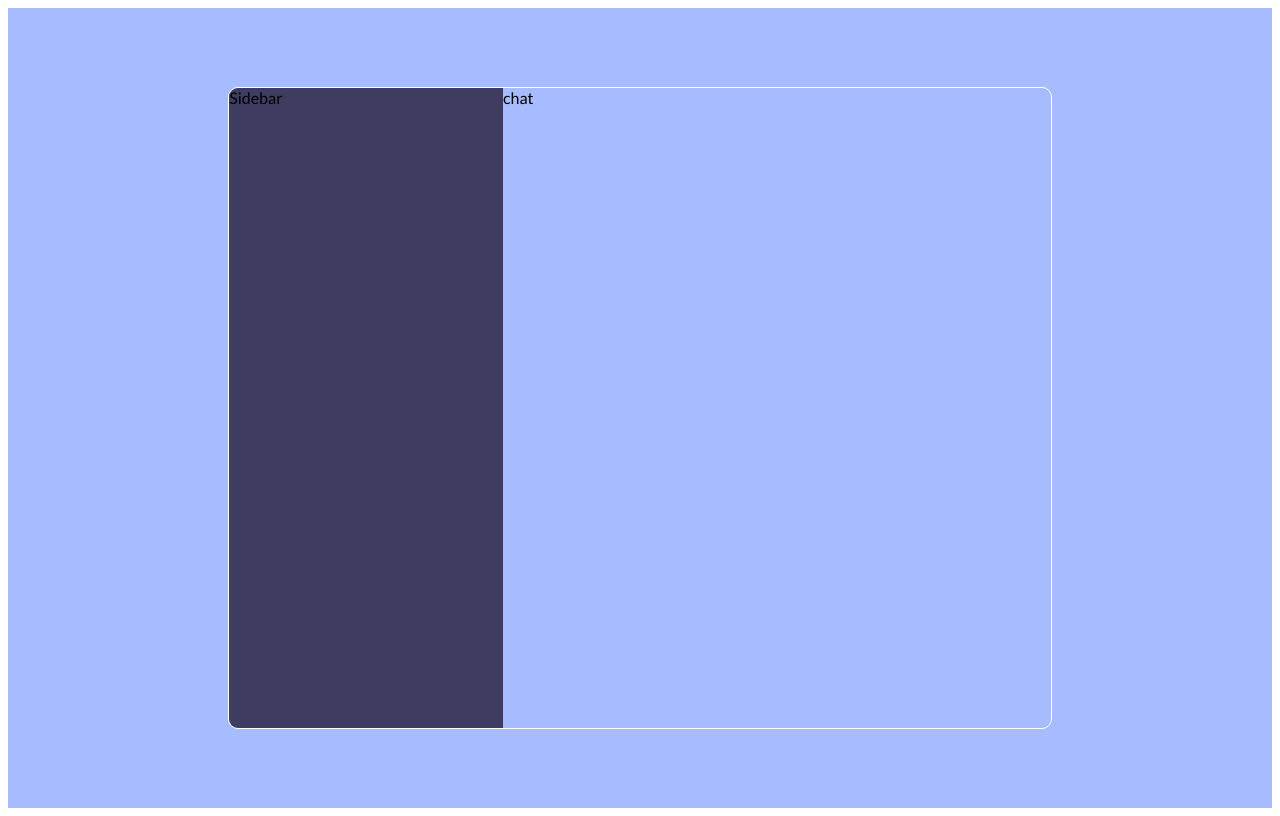
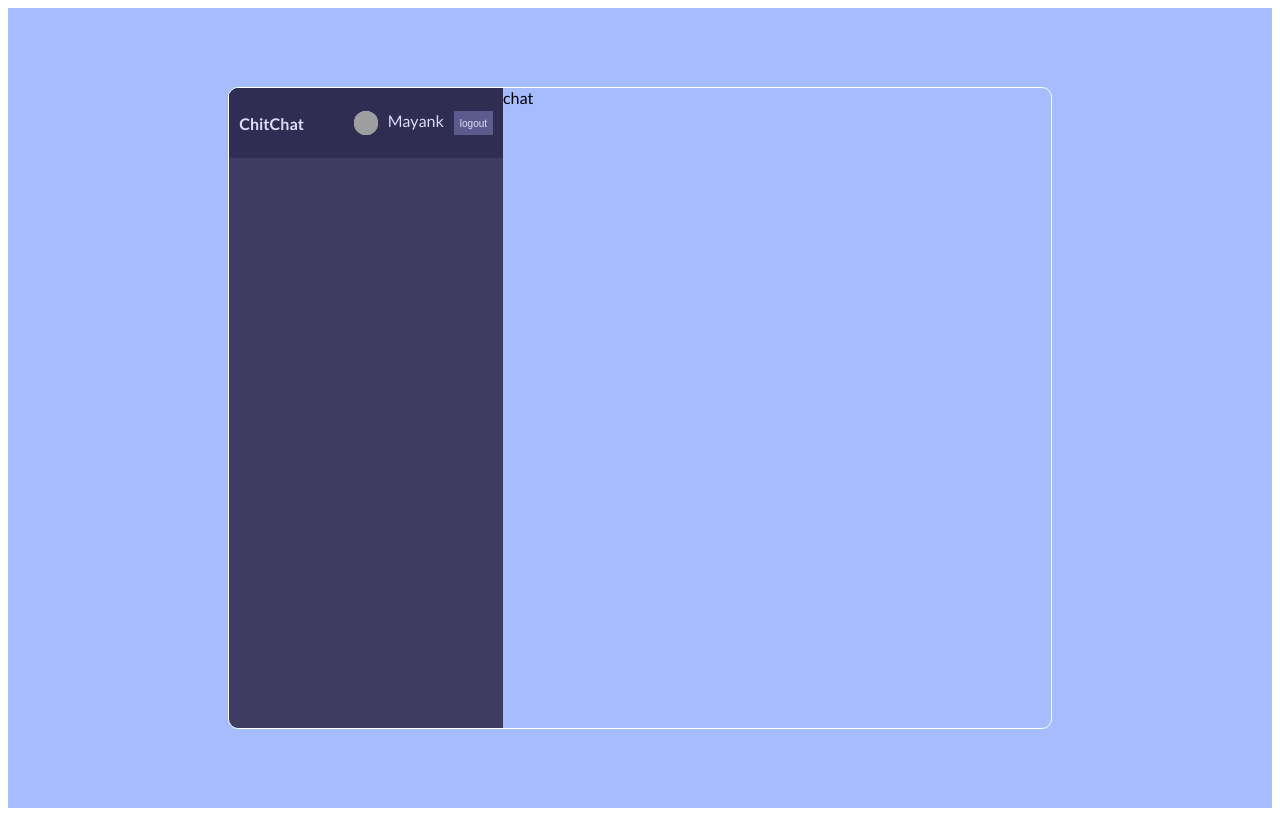
Before and after one commit to mayankmehta19032003/ChitChat, a React (Vite) app: page / in a window 1280 px wide. Built offline with nearby package versions, Linux system fonts and the light colour scheme; grey boxes are pictures that could not be loaded.

Commit message:
completed navbar

```diff
--- a/src/components/Navbar.jsx
+++ b/src/components/Navbar.jsx
@@ -2,8 +2,13 @@
 
 const Navbar = () => {
   return (
-    <div>
-
+    <div className='navbar'>
+      <span className="logo">ChitChat</span>
+      <div className="user">
+        <img src="https://images.pexels.com/photos/1212984/pexels-photo-1212984.jpeg?auto=compress&cs=tinysrgb&w=600" alt="" />
+        <span>Mayank</span>
+        <button>logout</button>
+      </div>
     </div>
   )
 }
--- a/src/components/Sidebar.jsx
+++ b/src/components/Sidebar.jsx
@@ -1,9 +1,10 @@
 import React from 'react'
+import Navbar from './Navbar';
 
 const Sidebar = () => {
   return (
     <div className='sidebar'>
-      Sidebar
+      <Navbar/>
     </div>
   )
 }
--- a/src/style.scss
+++ b/src/style.scss
@@ -99,6 +99,41 @@
         .sidebar{
             flex: 1;
             background-color: #3e3c61;
+
+            .navbar{
+                display: flex;
+                align-items: center;
+                background-color: #2f2d52;
+                height: 50px;
+                padding: 10px;
+                justify-content: space-between;
+                color: #ddddf7;
+
+                .logo{
+                    font-weight: bold;
+                }
+
+                .user{
+                    display: flex;
+                    gap: 10px;
+
+                    img{
+                        background-color: #ddddf7;
+                        height: 24px;
+                        width: 24px;
+                        border-radius: 50%;
+                        object-fit: cover;
+                    }
+
+                    button{
+                        background-color: #5d5b8d;
+                        color: #ddddf7;
+                        font-size: 10px;
+                        border: none;
+                        cursor: pointer;
+                    }
+                }
+            }
         }
 
         .chat{
```
